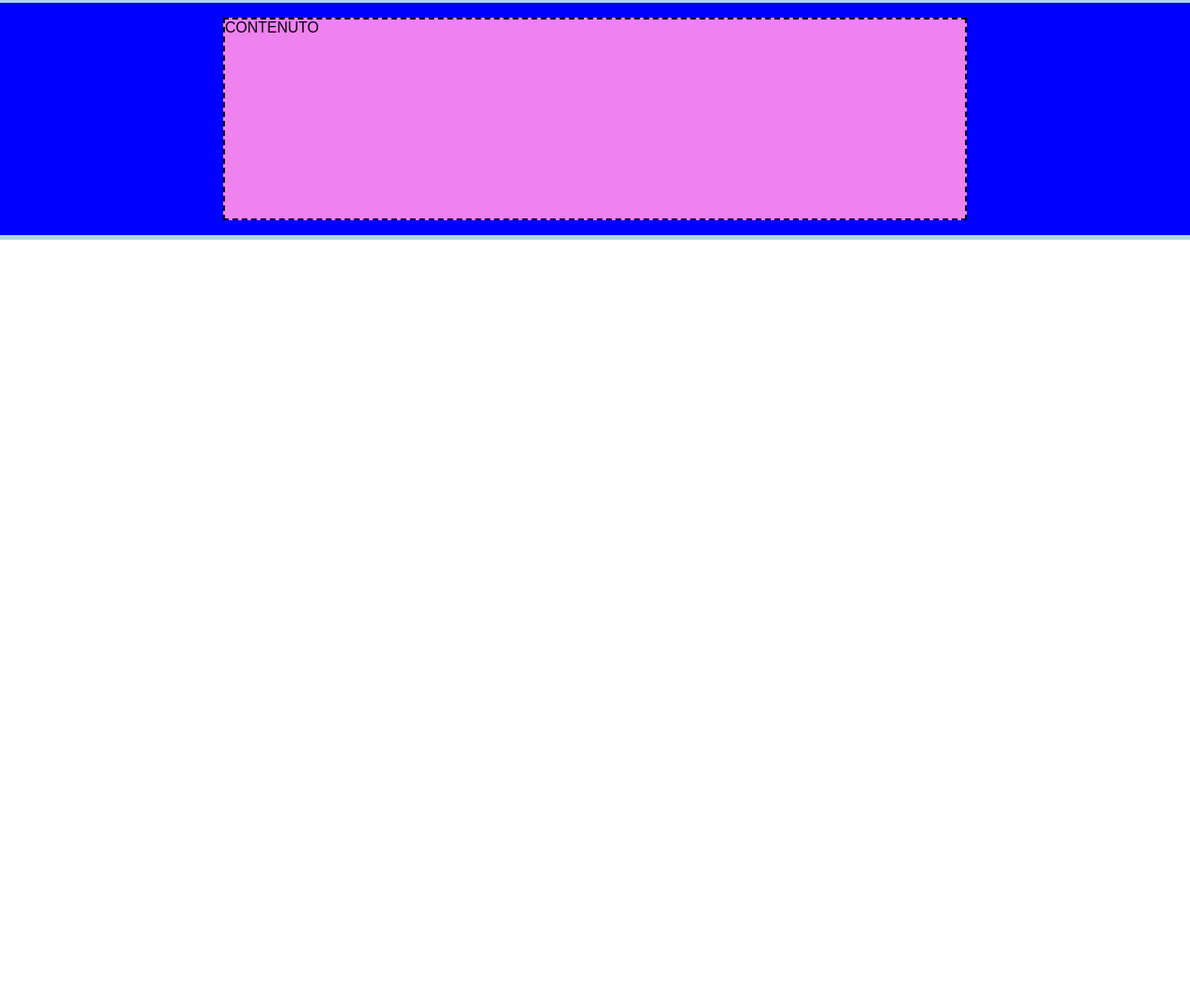
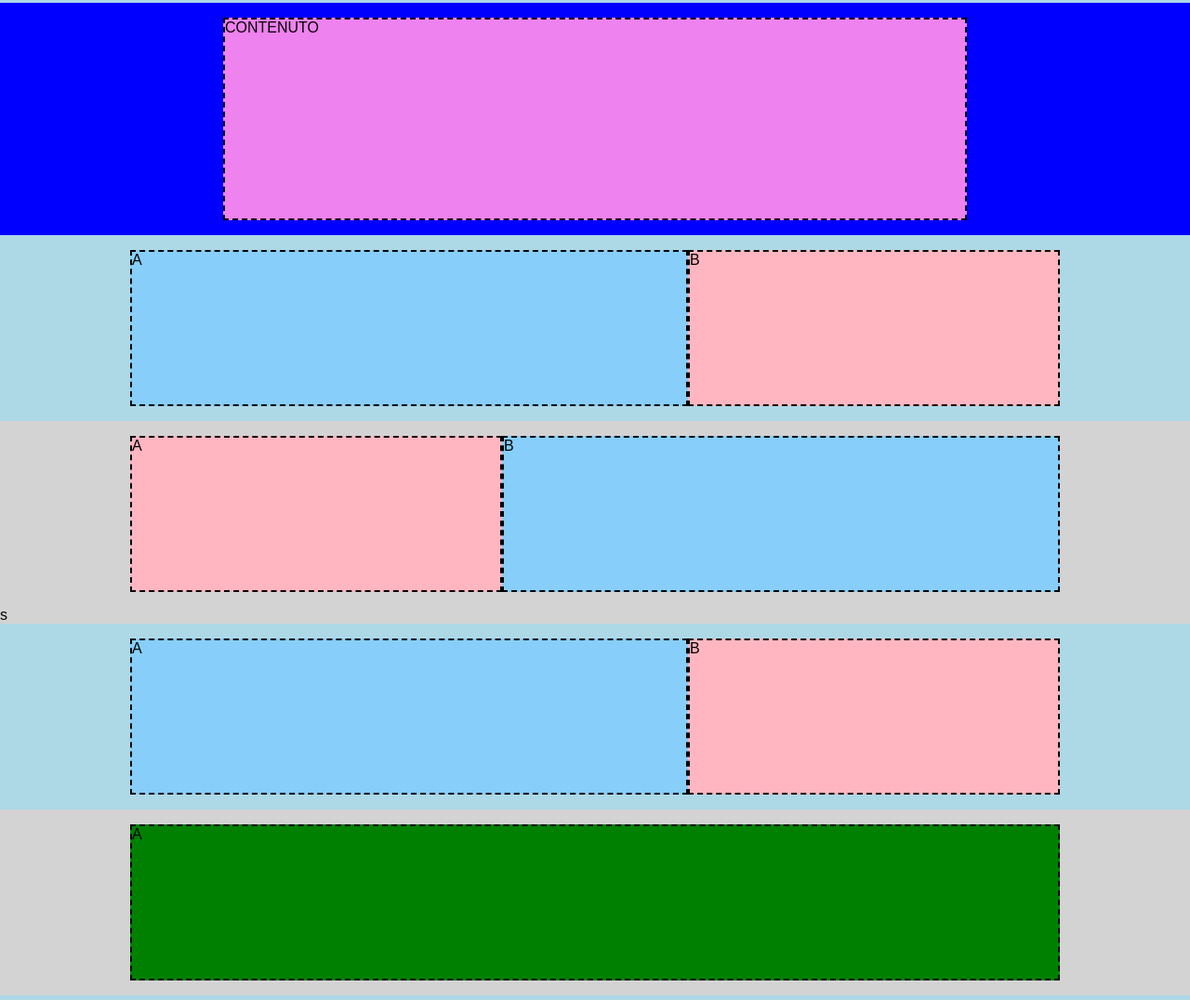
Before and after one commit to linica1/htmlcss-struttura-discord, a plain HTML site: page index.html in a window 1280 px wide. Shown: the part 79-1155 px from the top of the page at 93% size. Before the commit the page ends 800 px from the top, so only its background shows below. Drawn offline with Linux system fonts and the light colour scheme.

Commit message:
Add new section layouts and styles to index.html and style.css

```diff
--- a/index.html
+++ b/index.html
@@ -33,6 +33,32 @@
                 </div>
             </div>
 
+            <section>
+                <div class="boxed flex-container section-row">
+                    <div class="dashed big-column">A</div>
+                    <div class="dashed small-column">B</div>
+                </div>
+            </section>
+
+            <section class="bg-gray">
+                <div class="boxed flex-container section-row">
+                    <div class="dashed small-column">A</div>
+                    <div class="dashed big-column">B</div>
+                </div>s
+            </section>
+
+            <section>
+                <div class="boxed flex-container section-row">
+                    <div class="dashed big-column">A</div>
+                    <div class="dashed small-column">B</div>
+                </div>
+            </section>
+
+            <section class="bg-gray">
+                <div class="boxed flex-container section-row">
+                    <div class="dashed single-column">A</div>
+                </div>
+            </section>
         </header>
 
     </body>
--- a/style.css
+++ b/style.css
@@ -80,3 +80,23 @@ header {
     background-color: violet;
     width: 80%;
 }
+
+.section-row {
+    padding: 1em 0;
+    min-height: 200px;
+}
+
+.big-column {
+    background: lightskyblue;
+    width: 60%;
+}
+
+.small-column {
+    background: lightpink;
+    width: 40%;
+}
+
+.single-column {
+    background: green;
+    width: 100%;
+}
```
